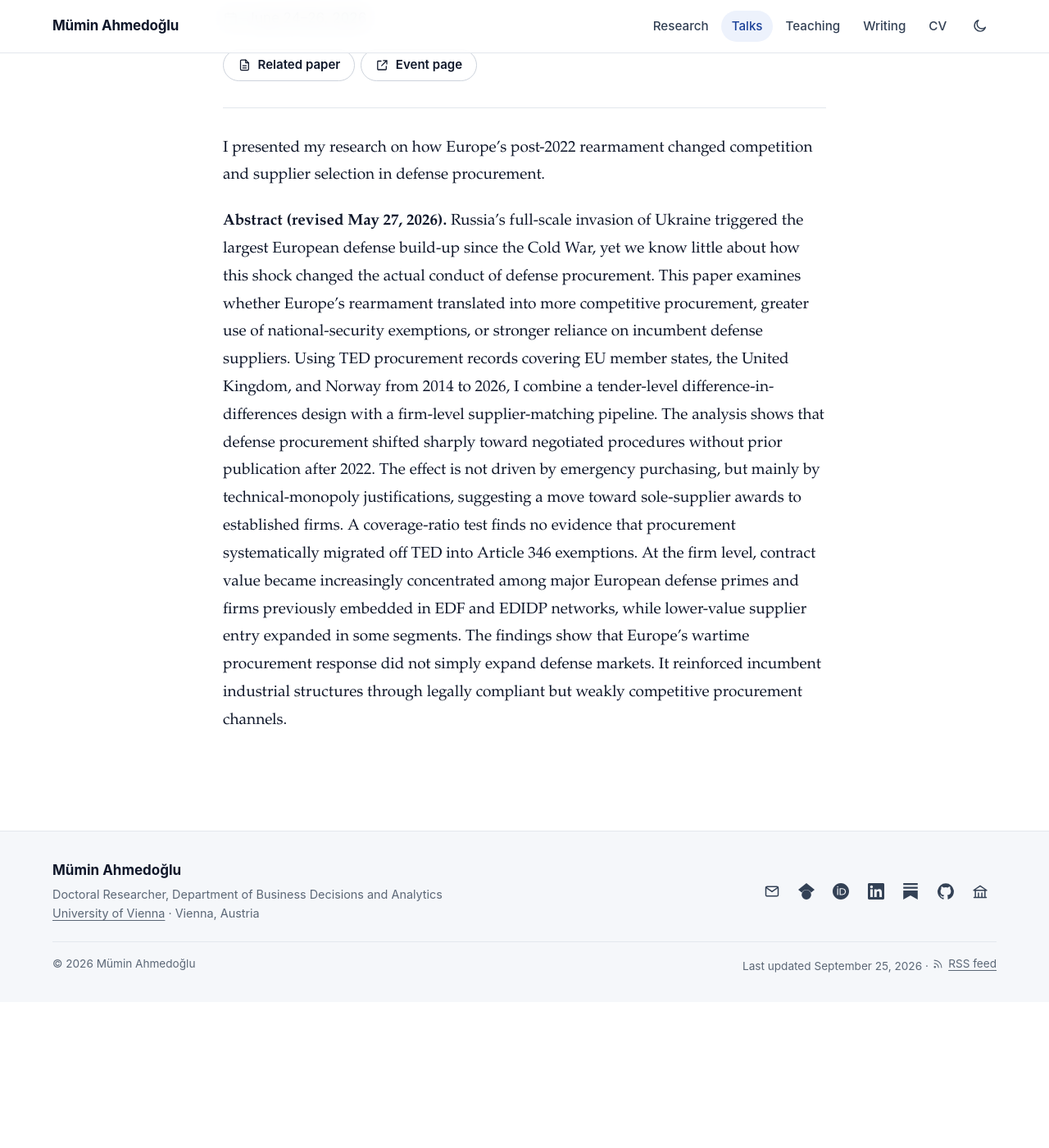
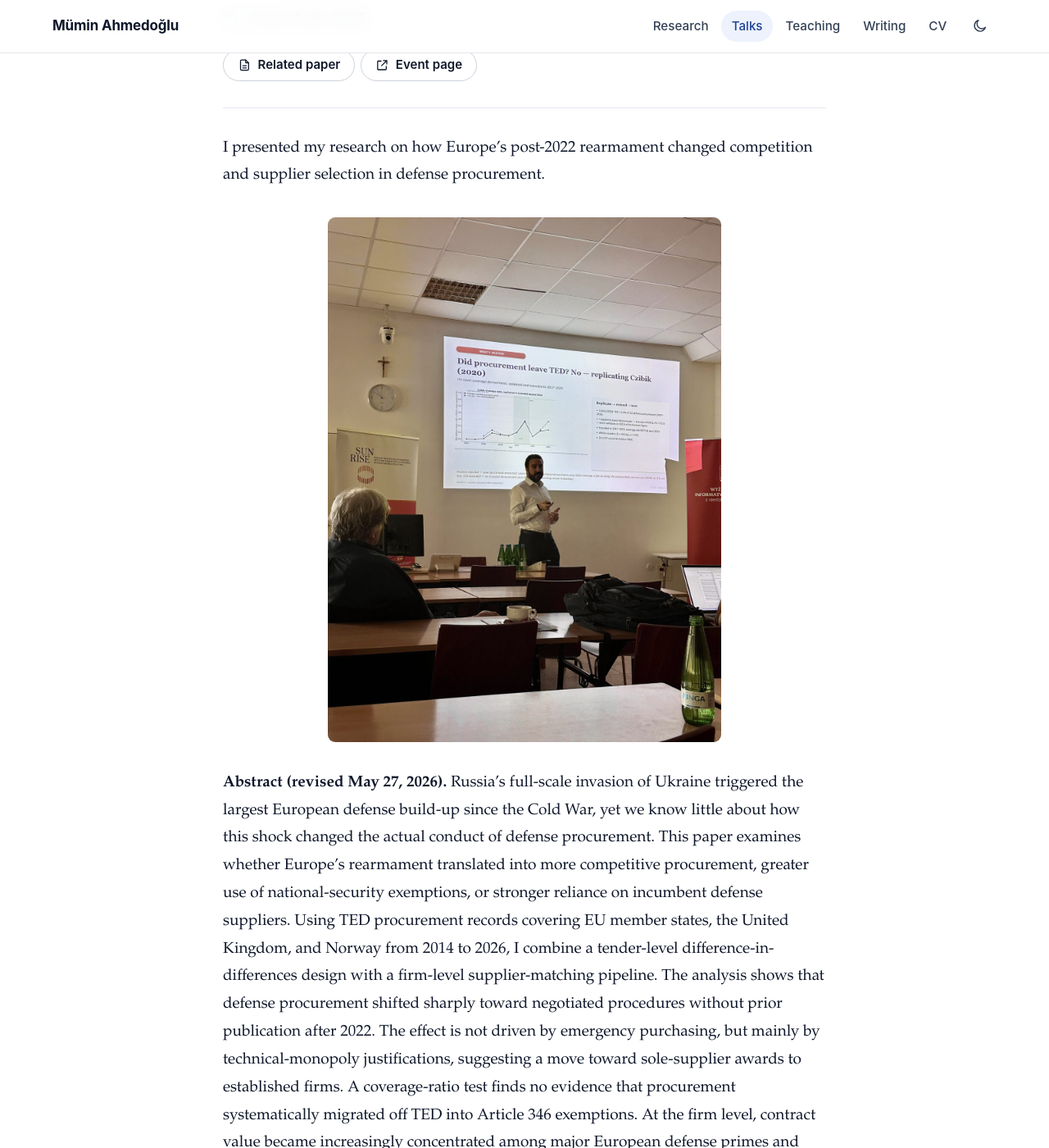
Before and after one commit to ahmedoglu/ahmedoglu.github.io, a Jekyll site: the page built from _talks/ices-2026.md, in a window 1280 px wide and 1400 px high, scrolled down 483 px. Shown: the whole window at 82% size. Built offline with Jekyll 4.4.1, drawn with Linux system fonts in a browser that asks for light colours; before the commit the page ends 1705 px from its top, so only the background shows below that.

Commit message:
Add photos from ICES 2026 and the Brno workshop
- Photos of the "Buying Under Fire" presentations on both talk pages,
  converted from HEIC, resized, and stripped of metadata
- Talk pages with their own image use it for link previews
- Tall photos inside text are capped in height

Co-Authored-By: Claude Opus 5.5 <noreply@anthropic.com>

```diff
--- a/_includes/seo.html
+++ b/_includes/seo.html
@@ -53,7 +53,7 @@
 <meta property="article:tag" content="{{ t | escape }}">
 {%- endfor %}
 {%- endif %}
-<meta name="twitter:card" content="summary">
+<meta name="twitter:card" content="{% if page.image %}summary_large_image{% else %}summary{% endif %}">
 <meta name="twitter:title" content="{{ og_title | escape }}">
 <meta name="twitter:description" content="{{ seo_desc | escape }}">
 <meta name="twitter:image" content="{{ seo_image }}">
--- a/_talks/ices-2026.md
+++ b/_talks/ices-2026.md
@@ -8,8 +8,11 @@ date: 2026-06-24
 when: June 24–26, 2026
 link: https://ices2026.uitm.edu.eu/
 paper: /research/buying-under-fire/
+image: /images/talks/ices-2026.jpg
 ---
 
 I presented my research on how Europe’s post-2022 rearmament changed competition and supplier selection in defense procurement.
 
+![Presenting results from “Buying Under Fire” at ICES 2026 in Rzeszów](/images/talks/ices-2026.jpg)
+
 **Abstract (revised May 27, 2026).** Russia’s full-scale invasion of Ukraine triggered the largest European defense build-up since the Cold War, yet we know little about how this shock changed the actual conduct of defense procurement. This paper examines whether Europe’s rearmament translated into more competitive procurement, greater use of national-security exemptions, or stronger reliance on incumbent defense suppliers. Using TED procurement records covering EU member states, the United Kingdom, and Norway from 2014 to 2026, I combine a tender-level difference-in-differences design with a firm-level supplier-matching pipeline. The analysis shows that defense procurement shifted sharply toward negotiated procedures without prior publication after 2022. The effect is not driven by emergency purchasing, but mainly by technical-monopoly justifications, suggesting a move toward sole-supplier awards to established firms. A coverage-ratio test finds no evidence that procurement systematically migrated off TED into Article 346 exemptions. At the firm level, contract value became increasingly concentrated among major European defense primes and firms previously embedded in EDF and EDIDP networks, while lower-value supplier entry expanded in some segments. The findings show that Europe’s wartime procurement response did not simply expand defense markets. It reinforced incumbent industrial structures through legally compliant but weakly competitive procurement channels.
--- a/assets/css/site.css
+++ b/assets/css/site.css
@@ -256,7 +256,7 @@ main:focus { outline: none; }
   margin-left: 0; padding: .15em 0 .15em 1.25em; border-left: 3px solid var(--accent);
   color: var(--text-2); font-style: italic;
 }
-.prose :where(img) { display: block; margin: 1.75em auto; border-radius: var(--radius-sm); }
+.prose :where(img) { display: block; max-height: 40rem; margin: 1.75em auto; border-radius: var(--radius-sm); }
 .prose :where(hr) { margin: 2.75em 0; border: 0; border-top: 1px solid var(--border); }
 .prose :where(table) {
   display: block; max-width: 100%; overflow-x: auto; border-collapse: collapse;
```
Also changed, not shown: _talks/brno-workshop-2026.md (+3 -0 lines), images/talks/brno-workshop-2026.jpg (added), images/talks/ices-2026.jpg (added).
